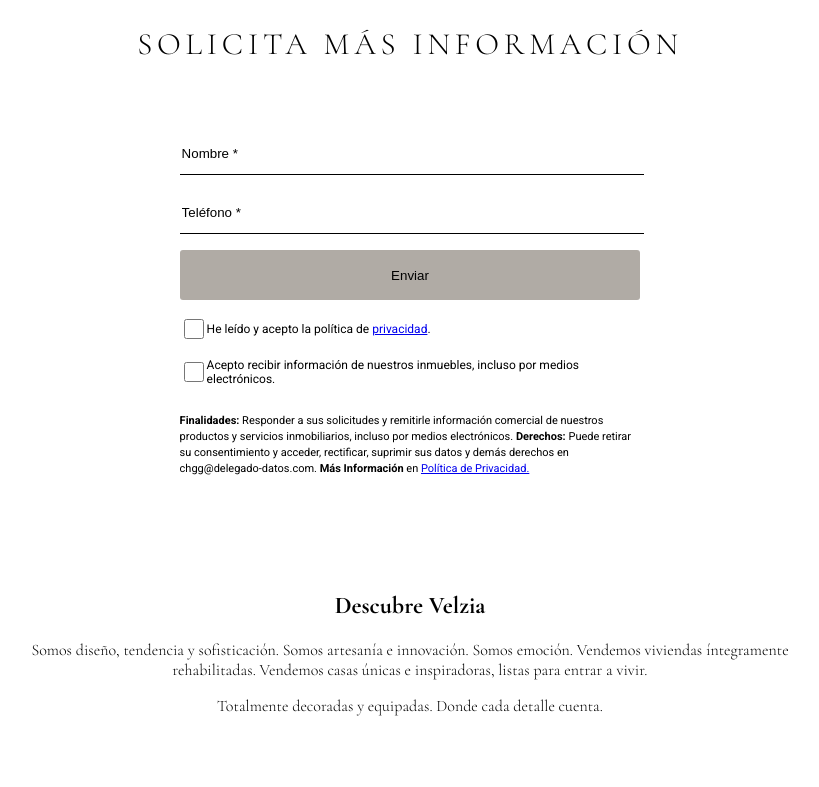
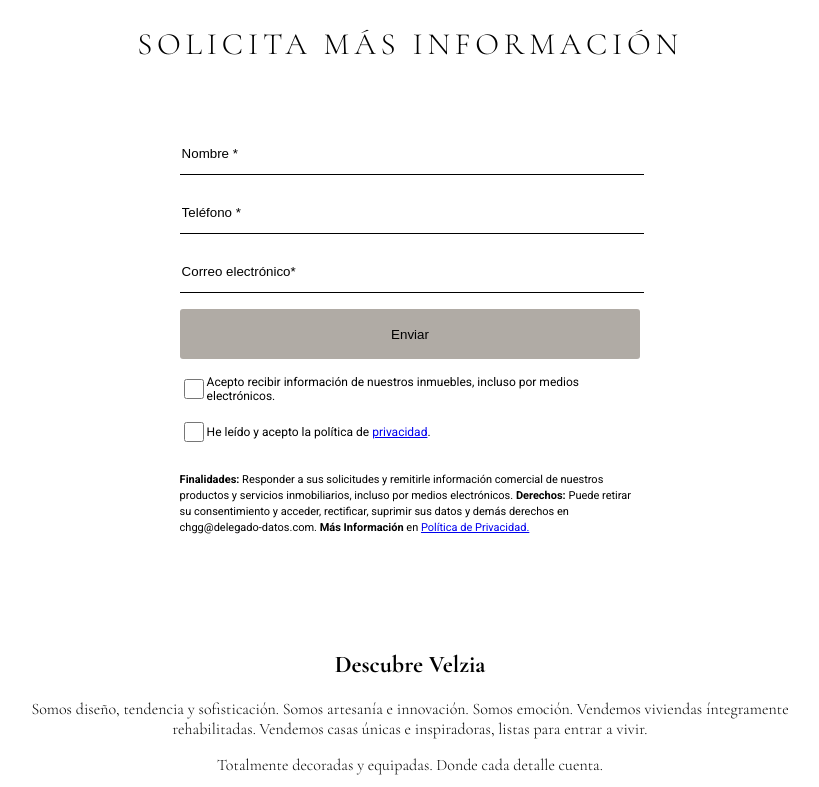
Before and after one commit to d0rtz/velziaWeb, a PHP site: page /landing-iberia/index.html in a window 1280 px wide. Shown: the part 870-1657 px from the top of the page, without its empty margins (230-1049 px from the left). Run offline with PHP 8.4, Linux system fonts and the light colour scheme; some libraries are stand-ins or nearby versions.

Commit message:
iberia landing update

```diff
--- a/landing-iberia/index.html
+++ b/landing-iberia/index.html
@@ -1,9 +1,16 @@
 <!DOCTYPE html>
 <html lang="en">
   <head>
-    <meta charset="UTF-8">
-    <meta name="viewport" content="width=device-width, initial-scale=1.0"><meta name="description" content="Contacta con Velzia para cualquier consulta o información sobre nuestras viviendas de lujo, proyectos de reformas o inversiones inmobiliarias en Madrid. Estamos aquí para ayudarte y responder a tus preguntas." />
-    <meta name="keywords" content="contacto Velzia, consultas inmobiliarias, información viviendas de lujo, proyectos de reformas, inversiones inmobiliarias, Madrid, contacto Velzia Homes" />
+    <meta charset="UTF-8" />
+    <meta name="viewport" content="width=device-width, initial-scale=1.0" />
+    <meta
+      name="description"
+      content="Contacta con Velzia para cualquier consulta o información sobre nuestras viviendas de lujo, proyectos de reformas o inversiones inmobiliarias en Madrid. Estamos aquí para ayudarte y responder a tus preguntas."
+    />
+    <meta
+      name="keywords"
+      content="contacto Velzia, consultas inmobiliarias, información viviendas de lujo, proyectos de reformas, inversiones inmobiliarias, Madrid, contacto Velzia Homes"
+    />
     <link rel="stylesheet" href="landing-iberia.css" />
     <link
       rel="apple-touch-icon"
@@ -51,35 +58,45 @@
   </head>
   <body>
     <section id="sale">
-        <img src="../resources/velzia-homes-blanco.png" alt="logo velzia blanco" id="logo" height="50px" width="auto">
       <img
-          src="../resources/iStock-520711223.png"
-          alt=""
-          id="background"
+        src="../resources/velzia-homes-blanco.png"
+        alt="logo velzia blanco"
+        id="logo"
+        height="50px"
+        width="auto"
       />
+      <img src="../resources/iStock-520711223.png" alt="" id="background" />
 
       <div class="content">
         <h1 class="cormorant-garamond-light">Bienvenido,</h1>
         <h1 class="cormorant-garamond-light">contacta con nosotros</h1>
-            <h1 class="cormorant-garamond-light">y te ayudamos a encontrar tu casa única en Madrid</h1>
+        <h1 class="cormorant-garamond-light">
+          y te ayudamos a encontrar tu casa única en Madrid
+        </h1>
         <a href="#contact-form-section" class="scroll-link">
-                <button id="contact-button">
-                    Contactar
-                </button>
+          <button id="contact-button">Contactar</button>
         </a>
       </div>
     </section>
     <section id="contact-form-section" class="cormorant-garamond-light">
       <div id="form-section">
         <div>
-                <h3 class="cormorant-garamond-light">
-                    SOLICITA MÁS INFORMACIÓN
-                </h3>
+          <h3 class="cormorant-garamond-light">SOLICITA MÁS INFORMACIÓN</h3>
           <div id="form-div">
             <div class="form-container">
-                    <form action="https://sig-api.chapnikandgiesen.com/api/leads/form" method="post" id="login">
+              <form
+                action="https://sig-api.chapnikandgiesen.com/api/leads/form"
+                method="post"
+                id="login"
+              >
                 <div id="form-name">
-                        <input id="name" type="text" name="full_name" placeholder="Nombre *" required/>
+                  <input
+                    id="name"
+                    type="text"
+                    name="full_name"
+                    placeholder="Nombre *"
+                    required
+                  />
                 </div>
                 <div id="form-tel">
                   <input
@@ -95,6 +112,16 @@
                     style="display: none"
                   ></div>
                 </div>
+
+                <div id="form-email">
+                  <input
+                    id="email"
+                    type="email"
+                    name="email"
+                    placeholder="Correo electrónico*"
+                    required
+                  />
+                </div>
                 <div id="form-warn">
                   <p class="roboto-regular">
                     <b>Finalidades:</b> Responder a sus solicitudes y remitirle
@@ -102,17 +129,36 @@
                     inmobiliarios, incluso por medios electrónicos.
                     <b>Derechos: </b>Puede retirar su consentimiento y acceder,
                     rectificar, suprimir sus datos y demás derechos en
-                            chgg@delegado-datos.com. <b>Más Información </b>en <a href="../politicas/politica-privacidad.html">Política
-                            de Privacidad.</a>
+                    chgg@delegado-datos.com. <b>Más Información </b>en
+                    <a href="../politicas/politica-privacidad.html"
+                      >Política de Privacidad.</a
+                    >
                   </p>
                 </div>
                 <div id="form-check1">
-                            <input type="checkbox" name="accept_terms" id="privacy-checkbox" required>
-                            <label for="privacy-checkbox" class="roboto-regular">He leído y acepto la política de <a href="../politicas/politica-privacidad.html">privacidad</a>.</label>
+                  <input
+                    type="checkbox"
+                    name="accept_terms"
+                    id="privacy-checkbox"
+                    required
+                  />
+                  <label for="privacy-checkbox" class="roboto-regular"
+                    >He leído y acepto la política de
+                    <a href="../politicas/politica-privacidad.html"
+                      >privacidad</a
+                    >.</label
+                  >
                 </div>
                 <div id="form-check2">
-                            <input type="checkbox" name="receive_information" id="ad-checkbox" >
-                            <label for="ad-checkbox" class="roboto-regular">Acepto recibir información de nuestros inmuebles, incluso por medios electrónicos.</label>
+                  <input
+                    type="checkbox"
+                    name="receive_information"
+                    id="ad-checkbox"
+                  />
+                  <label for="ad-checkbox" class="roboto-regular"
+                    >Acepto recibir información de nuestros inmuebles, incluso
+                    por medios electrónicos.</label
+                  >
                 </div>
                 <div id="form-submit">
                   <button type="button" id="submit">Enviar</button>
@@ -126,12 +172,14 @@
     <section id="info">
       <div class="cormorant-garamond-light">
         <h2>Descubre Velzia</h2>
-            <p>Somos diseño, tendencia y sofisticación. Somos artesanía e innovación. Somos emoción. Vendemos viviendas íntegramente rehabilitadas. Vendemos casas únicas e inspiradoras, listas para entrar a vivir.</p>
+        <p>
+          Somos diseño, tendencia y sofisticación. Somos artesanía e innovación.
+          Somos emoción. Vendemos viviendas íntegramente rehabilitadas. Vendemos
+          casas únicas e inspiradoras, listas para entrar a vivir.
+        </p>
         <p>Totalmente decoradas y equipadas. Donde cada detalle cuenta.</p>
       </div>
-        <div>
-
-        </div>
+      <div></div>
     </section>
     <footer id="footer">
       <img
@@ -256,7 +304,7 @@
           error.style.display = "none";
         }
       }
-       const submitBtn = document.getElementById('submit');
+      const submitBtn = document.getElementById("submit");
       submitBtn.addEventListener("click", function () {
         event.preventDefault();
         let fechaActual = new Date();
@@ -266,32 +314,50 @@
         let horas = fechaActual.getHours();
         let minutos = fechaActual.getMinutes();
         let segundos = fechaActual.getSeconds();
-          let fechaYHoraFormateada = dia+'/'+mes+'/'+anio+' '+horas+':'+minutos+':'+segundos;
+        let fechaYHoraFormateada =
+          dia +
+          "/" +
+          mes +
+          "/" +
+          anio +
+          " " +
+          horas +
+          ":" +
+          minutos +
+          ":" +
+          segundos;
         console.log(fechaYHoraFormateada);
         let utm_source2 = "";
         let utm_medium2 = "";
         let utm_campaign2 = "";
         let utm_term2 = "";
         let utm_content2 = "";
-          let utmParameters = ["utm_source", "utm_medium", "utm_campaign", "utm_term", "utm_content"];
-          utmParameters.forEach(function(param) {
+        let utmParameters = [
+          "utm_source",
+          "utm_medium",
+          "utm_campaign",
+          "utm_term",
+          "utm_content",
+        ];
+        utmParameters.forEach(function (param) {
           var value = localStorage.getItem(param);
           if (value) {
-                  if(param == "utm_source") {
+            if (param == "utm_source") {
               utm_source2 = value;
-                  }else if(param == "utm_medium") {
+            } else if (param == "utm_medium") {
               utm_medium2 = value;
-                  }else if(param == "utm_campaign") {
+            } else if (param == "utm_campaign") {
               utm_campaign2 = value;
-                  }else if(param == "utm_term") {
+            } else if (param == "utm_term") {
               utm_term2 = value;
-                  }else if(param == "utm_content") {
+            } else if (param == "utm_content") {
               utm_content2 = value;
             }
           }
         });
         let name = document.getElementById("name");
         let phone2 = document.getElementById("phone");
+        let email2 = document.getElementById("email");
         let accept_terms2 = document.getElementById("privacy-checkbox");
         let receive_information2 = document.getElementById("ad-checkbox");
         fetch("https://sig-api.chapnikandgiesen.com/api/leads/form", {
@@ -307,6 +373,7 @@
             house: document.title,
             full_name: name.value,
             phone: phone2.value,
+            email: email2.value,
             accept_terms: accept_terms2.checked,
             receive_information: receive_information2.checked,
           }),
@@ -317,12 +384,12 @@
       });
     </script>
     <script>
-        document.querySelectorAll('a.scroll-link').forEach(anchor => {
-            anchor.addEventListener('click', function (e) {
+      document.querySelectorAll("a.scroll-link").forEach((anchor) => {
+        anchor.addEventListener("click", function (e) {
           e.preventDefault();
 
-                document.querySelector(this.getAttribute('href')).scrollIntoView({
-                    behavior: 'smooth'
+          document.querySelector(this.getAttribute("href")).scrollIntoView({
+            behavior: "smooth",
           });
         });
       });
--- a/landing-iberia/landing-iberia.css
+++ b/landing-iberia/landing-iberia.css
@@ -108,10 +108,8 @@ h1 {
     padding-right: 2% !important;
   }
   #contact-button {
-    padding-top: 5%;
-    padding-bottom: 5%;
-    padding-left: 8%;
-    padding-right: 8%;
+    width: 200px;
+    padding: 5%;
   }
   #form-section {
     margin: 5%;
@@ -121,10 +119,10 @@ h1 {
   }
 }
 @media (min-width: 768px) {
-    .content h1 {
-      padding-left: 15% !important;
-      padding-right: 15% !important;
-    }
+  .content h1 {
+    padding-left: 15% !important;
+    padding-right: 15% !important;
+  }
   #contact-button {
     width: 200px;
     padding: 5%;
@@ -157,7 +155,7 @@ h1 {
 .form-container form {
   display: grid;
   grid-template-columns: repeat(2, 1fr);
-  grid-template-rows: repeat(6, auto);
+  grid-template-rows: repeat(7, auto);
   gap: 1rem;
 }
 #form-name {
@@ -205,9 +203,24 @@ h1 {
   background-color: #f2dede;
   border-color: #ebccd1;
 }
+#form-email {
+  grid-column: span 2;
+  grid-row: 3;
+}
+#email {
+  border: 0;
+  border-bottom: 1px solid black;
+  background-color: rgba(0, 0, 0, 0);
+  color: black;
+  width: 100%;
+  height: 40px;
+}
+#email::placeholder {
+  color: black;
+}
 #form-warn {
   grid-column: span 2;
-  grid-row: 6;
+  grid-row: 7;
 }
 #form-warn p {
   font-size: 11px;
@@ -218,7 +231,7 @@ h1 {
   align-items: center;
   align-self: center;
   grid-column: span 2;
-  grid-row: 4;
+  grid-row: 6;
 }
 #form-check2 {
   display: flex;
@@ -239,7 +252,7 @@ h1 {
 
 #form-submit {
   grid-column: span 2;
-  grid-row: 3;
+  grid-row: 4;
 }
 #submit {
   border-radius: 3px;
```
Lines whose indentation alone changed are shown as unchanged.
